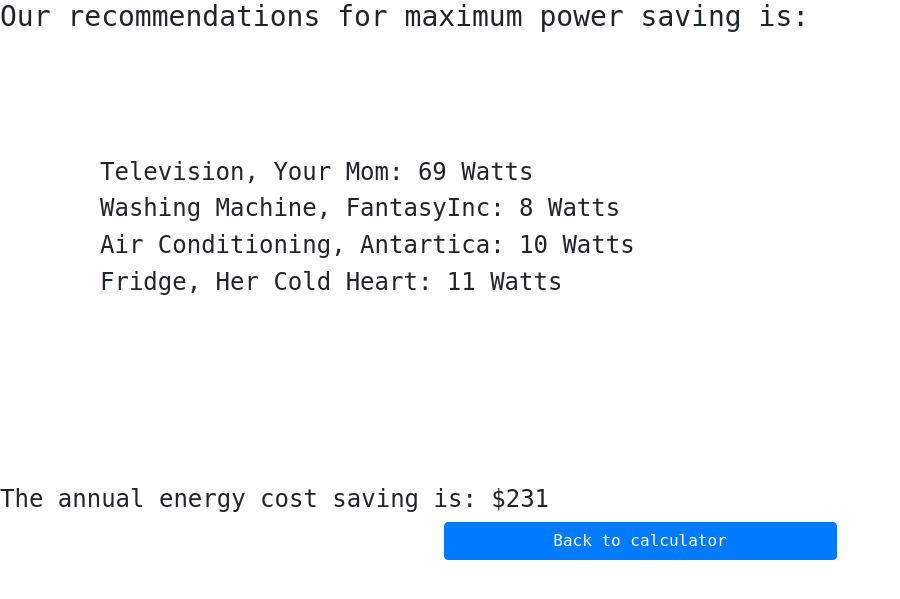
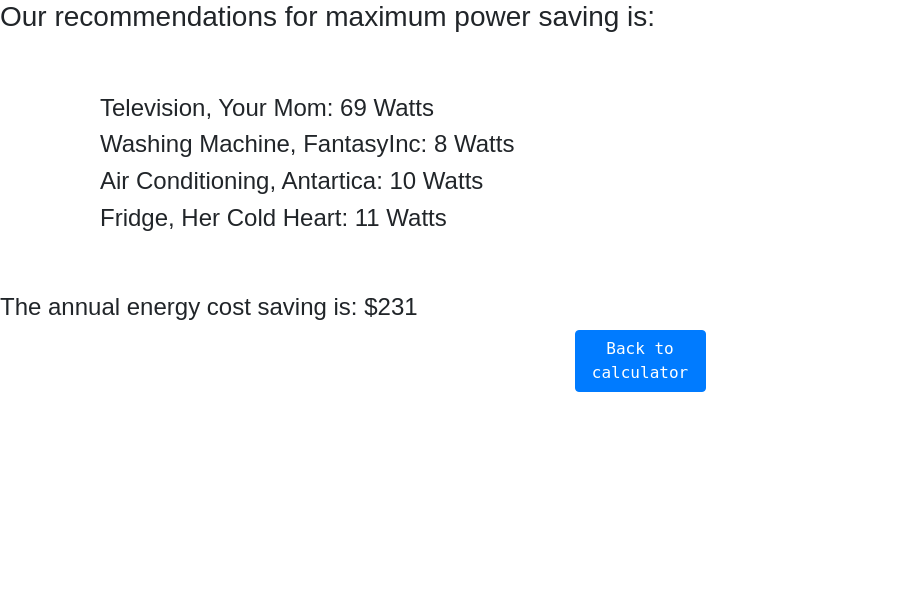
Before and after one commit to lgf2111/energy-calculator, a Flask app: page /after in a window 1280 px wide. Shown: the part 72-671 px from the top of the page, without its empty margins (0-900 px from the left). Run offline with Flask 2, Linux system fonts and the light colour scheme; some libraries are stand-ins or nearby versions.

Commit message:
update css

```diff
--- a/webapp/static/style/after.css
+++ /dev/null
@@ -1,24 +0,0 @@
-h3{
-    font-family: monospace;
-}
-
-h4{
-    font-family: monospace;
-}
-
-/* #title{
-
-} */
-
-#cost{
-    padding-top:10%;
-}
-
-.content{
-    padding-top:5%
-}
-
-
-.btn-primary{
-    width:30%;
-}
--- a/webapp/static/style/home.css
+++ b/webapp/static/style/home.css
@@ -5,6 +5,10 @@ main {
     background: url(../src/bg.jpg) no-repeat;
     background-size: cover;
     background-position: center;
+    -webkit-background-size: contain;
+    -moz-background-size: contain;
+    -o-background-size: contain;
+    background-size: contain;
 }
 
 .content {
--- a/webapp/static/style/style.css
+++ b/webapp/static/style/style.css
@@ -1,4 +1,3 @@
-/*for base.html*/
 @import url('https://fonts.googleapis.com/css2?family=Russo+One&display=swap');
 
 body {
```
Also changed, not shown: webapp/static/style/before.css (deleted, +0 -24 lines).
